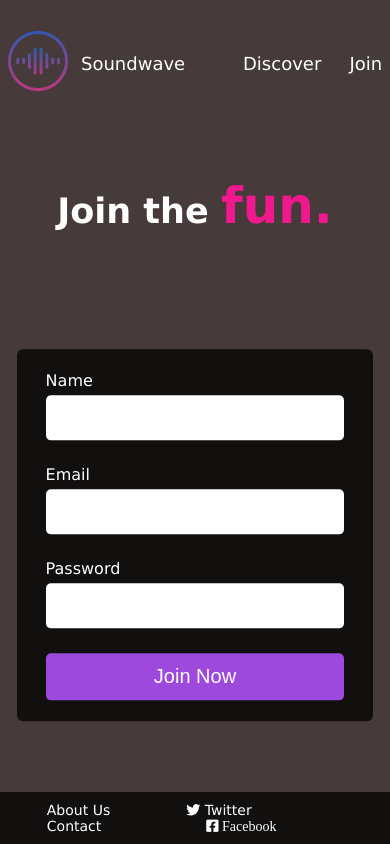
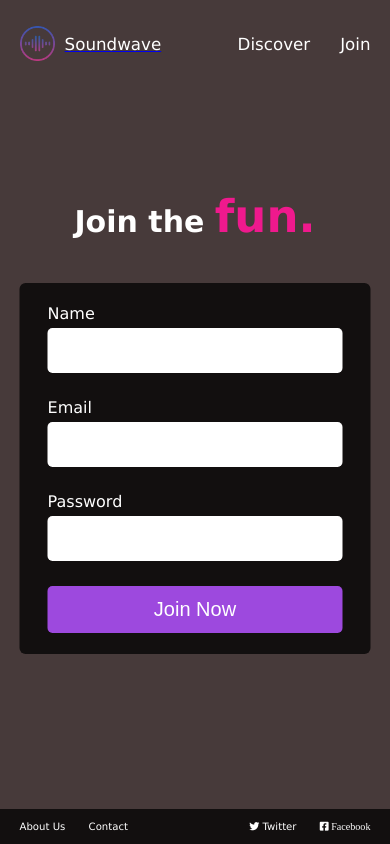
Before and after one commit to muneebali500/soundwave, a plain HTML site: page join.html in a window 390 px wide. Drawn offline with Linux system fonts and the light colour scheme.

Commit message:
make website responsive

```diff
--- a/join.html
+++ b/join.html
@@ -15,7 +15,7 @@
     <title>Soundwave - Discover</title>
   </head>
   <body>
-    <div class="nav-logo-container">
+    <div class="nav-logo-container container-center">
       <a href="/" class="logo">
         <img class="logo-image" src="./images/logo.png" alt="Logo Image" />
         <span class="logo-name">Soundwave</span>
@@ -25,11 +25,12 @@
         <a href="./join.html" class="nav-item">Join</a>
       </nav>
     </div>
-    <div class="main-content section-container">
-      <div class="section__text u-top">
-        <h2 class="section__text-title">Join the <span>fun.</span></h2>
+
+    <div class="join-content container-center">
+      <div class="join__text">
+        <h2 class="join__text-title">Join the <span>fun.</span></h2>
       </div>
-      <form class="section__form">
+      <form class="join__form">
         <div class="input-group">
           <label>Name</label>
           <input type="text" />
@@ -45,7 +46,9 @@
         <button>Join Now</button>
       </form>
     </div>
+
     <footer class="footer">
+      <div class="footer-wrapper container-center">
         <nav class="footer-nav">
           <a href="#">About Us</a>
           <a href="#">Contact</a>
@@ -58,6 +61,7 @@
             ><i class="fab fa-facebook-square"> Facebook</i></a
           >
         </div>
+      </div>
     </footer>
   </body>
 </html>
--- a/sass/_base.scss
+++ b/sass/_base.scss
@@ -13,21 +13,12 @@ html {
 }
 
 body {
-  height: 100vh;
   background-color: #473a3a;
-  padding: 0 10vw;
   overflow: hidden;
-
-  @media (max-width: 800px) {
-    padding: 0 2vw;
-  }
 }
 
-.main-content {
+.container-center {
+  width: 110rem;
+  max-width: 90%;
   margin: 0 auto;
-  max-width: 95%;
-  height: 85vh;
-  display: flex;
-  justify-content: space-between;
-  align-items: center;
 }
--- a/sass/_discover.scss
+++ b/sass/_discover.scss
@@ -1,24 +1,40 @@
+.discover-content {
+  position: absolute;
+  top: 50%;
+  left: 50%;
+  transform: translate(-50%, -50%);
+  display: flex;
+  justify-content: space-between;
+  align-items: center;
+
+  @media only screen and (max-width: 59em) {
+    flex-direction: column;
+    justify-content: center;
+    gap: 4rem;
+  }
+}
+
 .section__text {
-  height: 100%;
-  width: 50%;
   display: flex;
   flex-direction: column;
   justify-content: center;
-  transform: translateY(-5%);
 
-  @media (max-width: 800px) {
-    width: 100%;
-    align-items: center;
+  @media only screen and (max-width: 59em) {
     text-align: center;
   }
 
   &-title {
-    font-size: 3.5rem;
+    font-size: calc(5vmin + 0.5rem);
     color: #fff;
   }
 
   &-features {
     display: flex;
+
+    @media only screen and (max-width: 59em) {
+      justify-content: center;
+    }
+
     .feature {
       display: flex;
       flex-direction: column;
@@ -30,6 +46,10 @@
       color: #fff;
       margin: 4rem 1.5rem 4rem 0;
 
+      @media only screen and (max-width: 59em) {
+        margin: 2rem 1rem;
+      }
+
       img {
         height: 3.5rem;
         margin-bottom: 1rem;
@@ -38,25 +58,26 @@
   }
 
   &-para {
-    font-size: 1.7rem;
+    font-size: calc(2vmin + 0.5rem);
     color: rgba(255, 255, 255, 0.7);
   }
 }
 
 .section-image {
-  height: 100%;
-  flex-grow: 1;
   display: flex;
-  align-items: center;
   justify-content: flex-end;
-  transform: translateY(-3%);
 
-  @media (max-width: 800px) {
-    display: none;
+  @media only screen and (max-width: 59em) {
+    justify-content: center;
   }
 
   img {
     height: 62%;
     width: 70%;
+
+    @media only screen and (max-width: 59em) {
+      height: 50%;
+      width: 50%;
+    }
   }
 }
--- a/sass/_footer.scss
+++ b/sass/_footer.scss
@@ -2,12 +2,15 @@
   position: absolute;
   bottom: 0;
   left: 0;
+  background-color: #000000be;
   width: 100%;
-  background-color: #000000be;
-  padding: 1rem 12vw;
-  display: flex;
-  justify-content: space-between;
-  font-size: 1.4rem;
+  padding: 1.2rem 0;
+
+  &-wrapper {
+    display: flex;
+    justify-content: space-between;
+    font-size: 2.6vmin;
+  }
 
   &-nav {
     a {
--- a/sass/_index.scss
+++ b/sass/_index.scss
@@ -1,33 +1,44 @@
+.index-content {
+  height: calc(100vh - 8rem);
+  display: flex;
+  justify-content: space-between;
+  align-items: center;
+  gap: 5rem;
+
+  @media only screen and (max-width: 59em) {
+    flex-direction: column;
+    justify-content: center;
+  }
+}
+
 .lady-image {
-  height: 100%;
-  width: 50%;
-  background-image: url(../../images/landing-page-girl.png);
-  background-position: 0 10rem;
-  background-size: 25vw 45rem;
-  background-repeat: no-repeat;
+  height: 70vmin;
+  width: 60vmin;
 
-  @media (max-width: 800px) {
-    display: none;
+  img {
+    height: 100%;
+    width: 100%;
   }
 }
 
 .main-text {
+  @media only screen and (max-width: 59em) {
+    text-align: center;
+  }
+
   h1 {
-    font-size: calc(3vw + 2rem);
+    font-size: 10vmin;
     color: #fff;
+  }
 
-    @media (max-width: 800px) {
-      font-size: 4.5rem;
-      margin-top: -3rem;
-    }
-  }
   p {
-    font-size: 2.2rem;
+    font-size: 4vmin;
     color: rgba(255, 255, 255, 0.767);
     margin-bottom: 3rem;
   }
+
   .button {
-    font-size: 1.8rem;
+    font-size: 2.5vmin;
     padding: 1.2rem 2rem;
     border-radius: 3px;
     background-color: #9d49de;
--- a/sass/_join.scss
+++ b/sass/_join.scss
@@ -1,41 +1,45 @@
-.section-container {
-  @media (max-width: 800px) {
+.join-content {
+  position: absolute;
+  top: 50%;
+  left: 50%;
+  transform: translate(-50%, -50%);
+  display: flex;
+  justify-content: space-between;
+  align-items: center;
+
+  @media only screen and (max-width: 59em) {
     flex-direction: column;
+    justify-content: center;
+    gap: 4rem;
   }
 }
 
-.section__text {
-  margin-top: -2rem;
-  @media (max-width: 600px) {
-    margin-top: 0rem;
-  }
+.join__text {
+  &-title {
+    color: #fff;
+    font-size: 3rem;
 
-  &-title {
     span {
-      font-size: 5rem;
+      font-size: 4.5rem;
       color: #ef198d;
     }
   }
 }
 
-.section__form {
+.join__form {
   width: 50rem;
   max-width: 100%;
-  transform: translateY(-5%);
   border-radius: 6px;
   background-color: #000000be;
   padding: 4% 6%;
 
-  @media (max-width: 800px) {
+  @media (max-width: 640px) {
     padding: 6% 8%;
-  }
-
-  @media (max-width: 800px) {
-    transform: translateY(-33%);
   }
 
   .input-group {
     margin-bottom: 2.5rem;
+
     label {
       display: block;
       color: #fff;
@@ -52,6 +56,7 @@
       width: 100%;
     }
   }
+
   button {
     font-size: 2rem;
     color: #fff;
@@ -64,9 +69,3 @@
     cursor: pointer;
   }
 }
-
-.u-top {
-  @media (max-width: 800px) {
-    transform: translateY(-27%);
-  }
-}
--- a/sass/_nav.scss
+++ b/sass/_nav.scss
@@ -1,36 +1,34 @@
 .nav-logo-container {
-  max-width: 95%;
-  margin: 0 auto;
   display: flex;
   justify-content: space-between;
   align-items: center;
-  height: 15vh;
-
-  @media (max-width: 800px) {
-    max-width: 100%;
-  }
+  height: 8rem;
+  padding-top: 2vmin;
 }
 
 .logo {
-  text-decoration: none;
+  display: flex;
+  align-items: center;
+  gap: 1rem;
+
   &-image {
-    margin-right: 1rem;
+    width: 9vmin;
   }
 
   &-name {
-    display: inline-block;
-    font-size: 1.8rem;
     color: #fff;
-    transform: translateY(-100%);
+    font-size: calc(3vmin + 0.5rem);
   }
 }
 
 .nav {
+  display: flex;
+  gap: 3rem;
+
   &-item {
     text-decoration: none;
     color: #fff;
-    font-size: 1.8rem;
-    margin-left: 2.5rem;
+    font-size: calc(3vmin + 0.5rem);
 
     &:hover {
       color: rgb(200, 200, 200);
```
Also changed, not shown: discover.html (+18 -4 lines), index.html (+13 -5 lines), public/css/main.css, 1 other file. Lines whose indentation alone changed are shown as unchanged.
